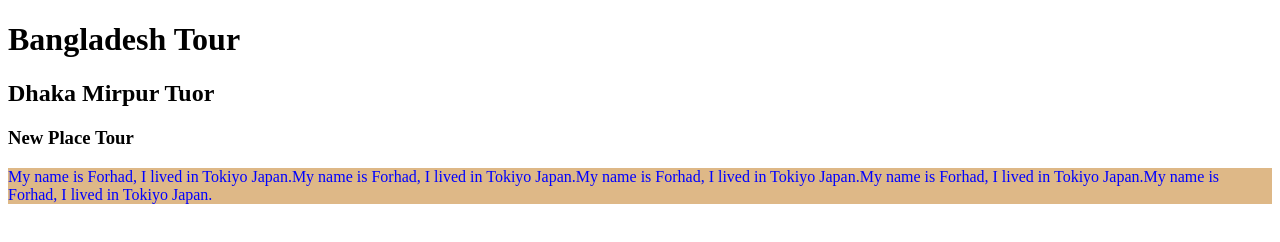
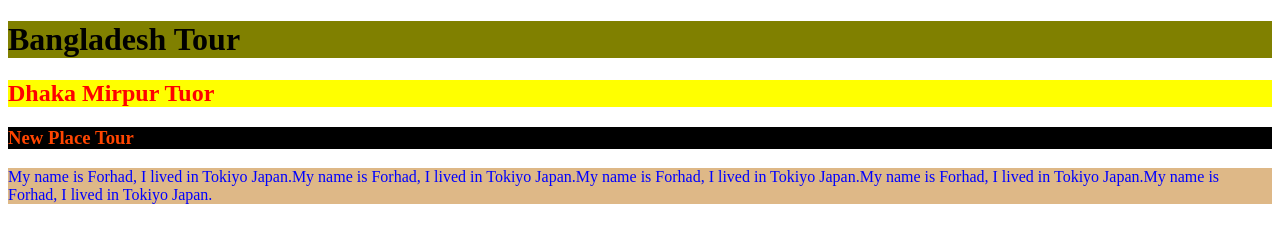
Before and after one commit to Ferds10/my-shan-ripo, a plain HTML site: page index.html in a window 1280 px wide. Drawn offline with Linux system fonts and the light colour scheme.

Commit message:
style headder

```diff
--- a/style.css
+++ b/style.css
@@ -2,3 +2,14 @@ p{
     color: blue;
     background-color: burlywood;
 }
+h1{
+   background-color: olive;
+}
+h2{
+    color: red;
+    background-color: yellow;
+}
+h3{
+    color: orangered;
+    background-color: black;
+}
```
